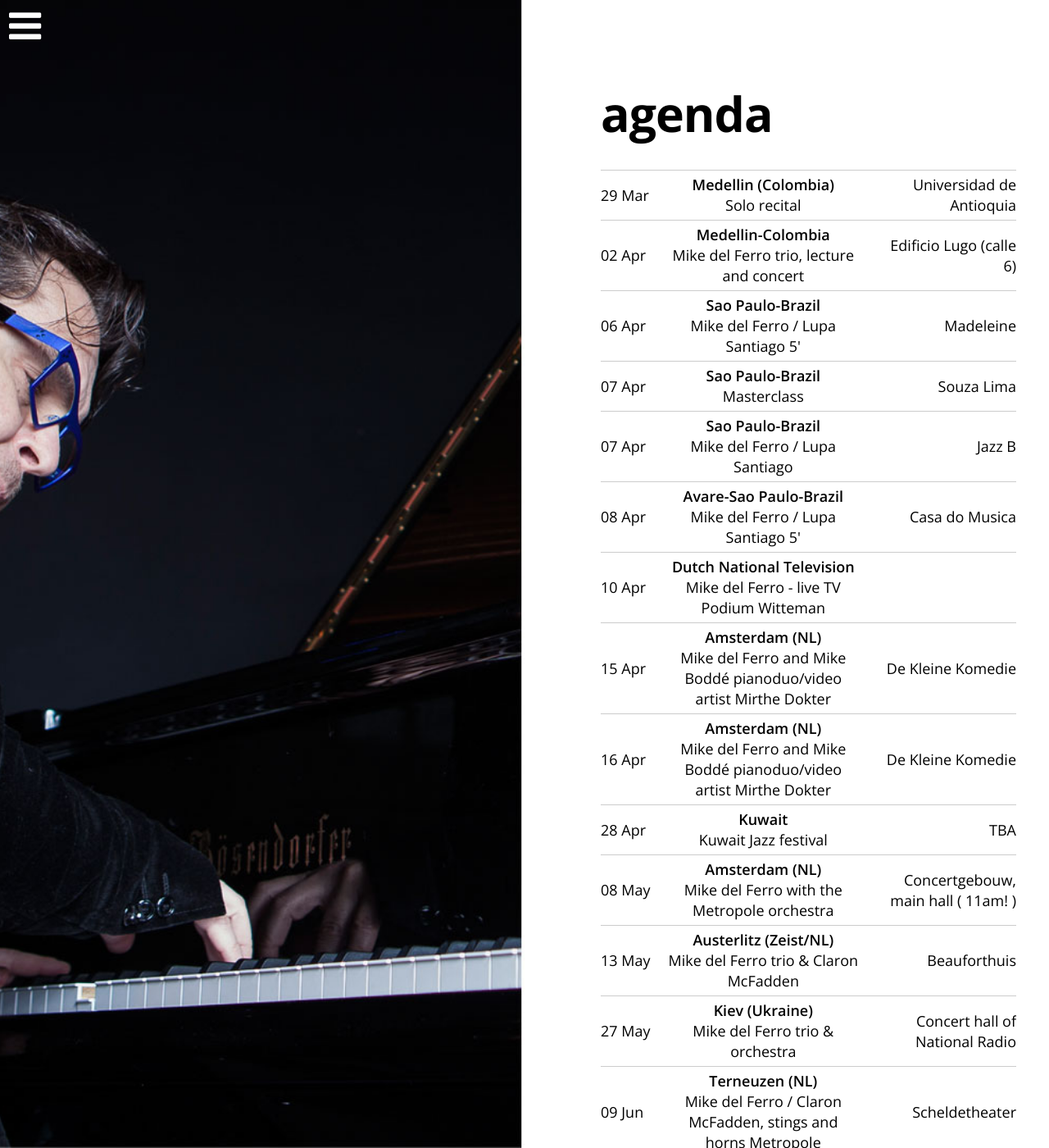
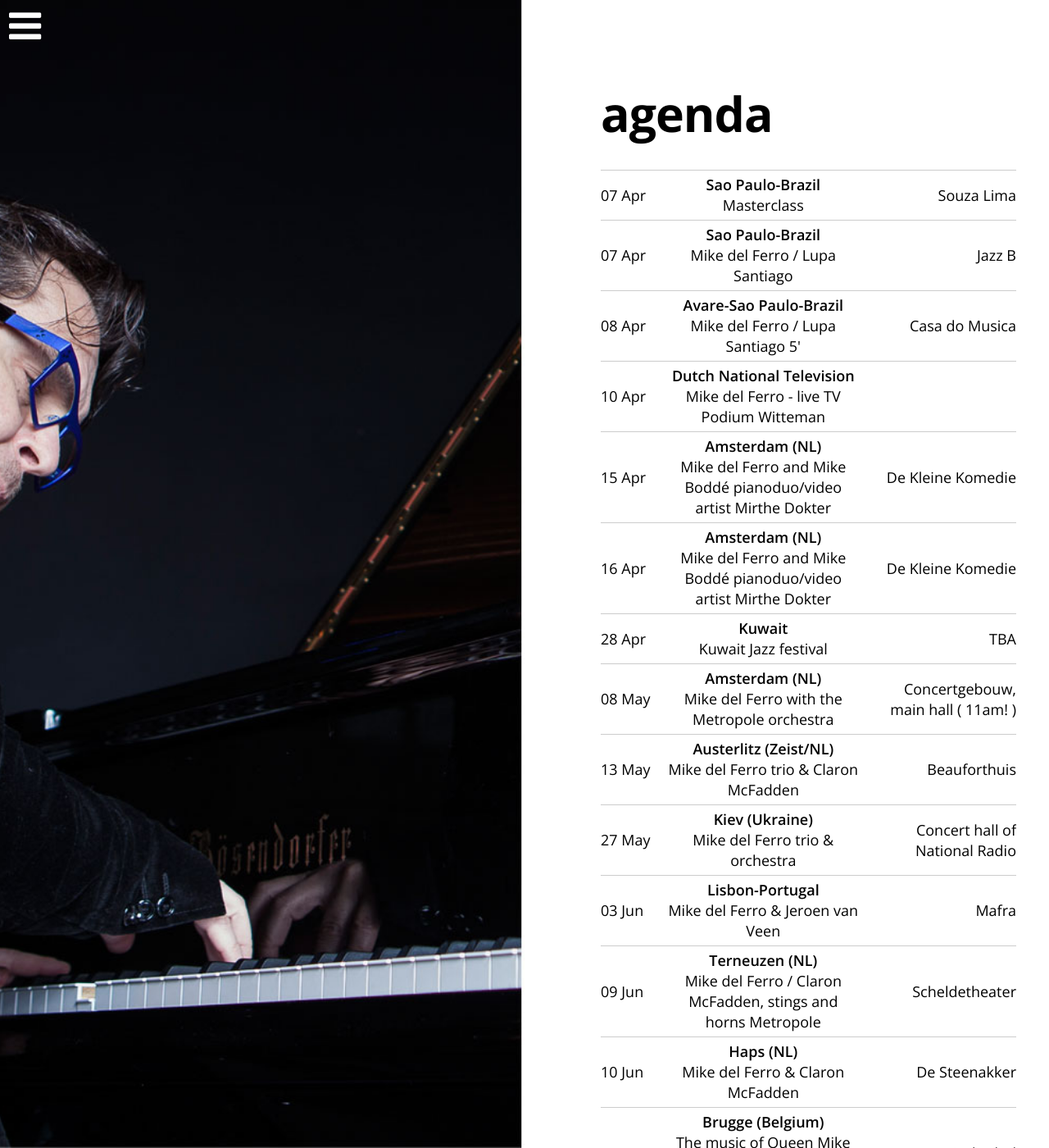
Before and after one commit to mikedelferro/website, a Jekyll site: the page built from agenda.html, in a window 1280 px wide and 1400 px high. Shown: the whole window at 82% size. Built offline with Jekyll 4.4.1, drawn with Linux system fonts in a browser that asks for light colours; nearby versions of some CDN libraries.

Commit message:
Updated '/_config.yml' via CloudCannon

```diff
--- a/_config.yml
+++ b/_config.yml
@@ -4,10 +4,10 @@ gigs:
     location: De Steenakker
     venue: Haps (NL)
     url: www.desteenakker.nl
-  - title: 'Mike del Ferro trio, lecture and concert'
-    date: 2016-04-02T16:00:00.000Z
-    location: Edificio Lugo (calle 6)
-    venue: Medellin-Colombia
+  - title: 'Mike del Ferro & Jeroen van Veen'
+    date: 2016-06-03T16:00:00.000Z
+    location: Mafra
+    venue: Lisbon-Portugal
     url: ''
   - title: Mike del Ferro / Lupa Santiago
     date: 2016-04-07T21:00:00.000Z
@@ -69,11 +69,6 @@ gigs:
     location: Souza Lima
     venue: Sao Paulo-Brazil
     url: 'https://www.facebook.com/events/100309520364785/'
-  - title: "Mike del Ferro / Lupa Santiago 5'"
-    date: 2016-04-06T21:00:00.000Z
-    location: Madeleine
-    venue: Sao Paulo-Brazil
-    url: 'R. Aspicuelta, 201 - Vila Madalena, São Paulo'
   - title: 'Mike del Ferro & Pekka Pylkannen'
     date: 2016-10-28T20:00:00.000Z
     location: Birds Eye
@@ -114,11 +109,6 @@ gigs:
     location: Opera House
     venue: Tirana (Albania)
     url: ''
-  - title: Solo recital
-    date: 2016-03-29T20:00:00.000Z
-    location: Universidad de Antioquia
-    venue: Medellin (Colombia)
-    url: ''
   - title: Mike del Ferro trio
     date: 2017-01-14T20:00:00.000Z
     location: 10/14 Club
```
